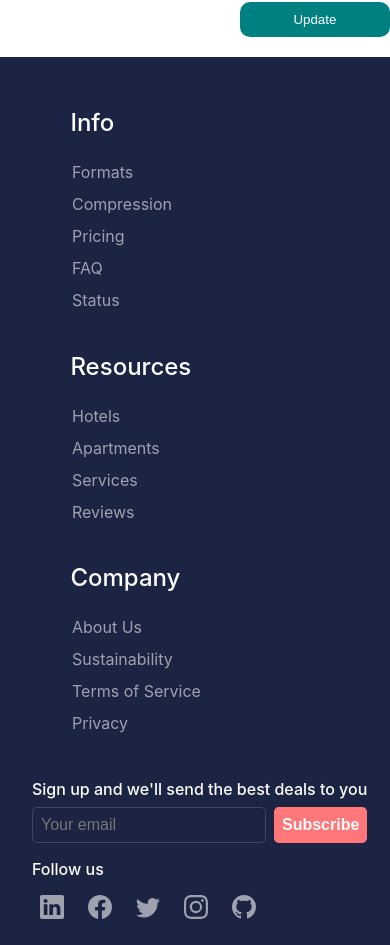
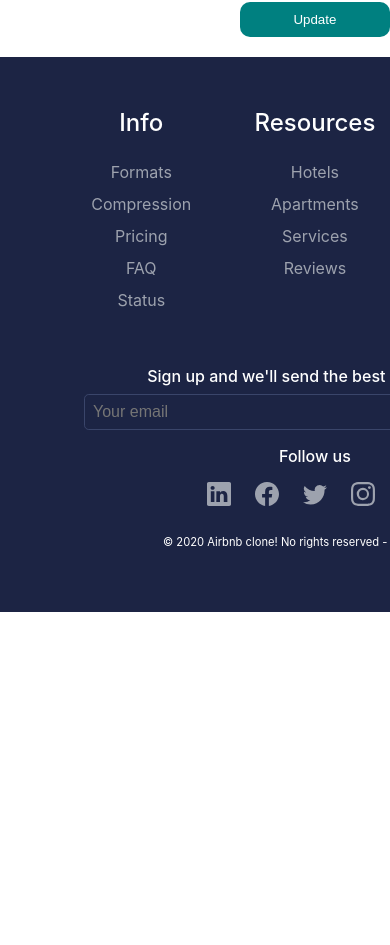
Before and after one commit to aman34503/Go-Airbnb, a React (Create React App) app: page /settings in a window 390 px wide. Shown: the part 623-1568 px from the top of the page. After the commit the page ends 1235 px from the top, so only its background shows below. Built offline with nearby package versions, Linux system fonts and the light colour scheme; the HTML template or start-up script is replaced by a standard one.

Commit message:
Footer Responsiveness

```diff
--- a/src/Footer.css
+++ b/src/Footer.css
@@ -27,6 +27,7 @@ p.copyright {
     display: flex;
     align-items: start;
     justify-content: center;
+    flex-wrap: wrap;
     gap: 1em;
     font-family: -apple-system, BlinkMacSystemFont, "Segoe UI", "Roboto", "Oxygen",
     "Ubuntu", "Cantarell", "Fira Sans", "Droid Sans", "Helvetica Neue",
@@ -39,6 +40,8 @@ p.copyright {
 
   .col {
     flex: 1;
+    text-align: center;
+    padding: 0 20px 10px 20px;
   }
 
   .col-title {
@@ -46,7 +49,10 @@ p.copyright {
     font-size: 1.5em;
     font-weight: 500;
     padding: 0.8em 0;
-    padding-left: 2.4rem;
+  }
+
+  .col-list ul{
+    padding: 0px;
   }
 
   .col-list a {
@@ -70,6 +76,7 @@ p.copyright {
     display: flex;
     gap: 0.5em;
     padding: 0.5em 0;
+    text-align: center;
   }
 
   .subscribe-input {
@@ -131,6 +138,7 @@ p.copyright {
     display: flex;
     gap: 0.5rem;
     padding-left: 0%;
+    justify-content: center;
   }
 
   .social-media-list a {
@@ -152,10 +160,3 @@ p.copyright {
     height: 1.5em;
     transition: all 0.25s ease 0s;
   }
-
-  @media screen and (max-width: 750px) {
-    footer {
-      padding: 2em;
-      flex-direction: column;
-    }
-  }
```
